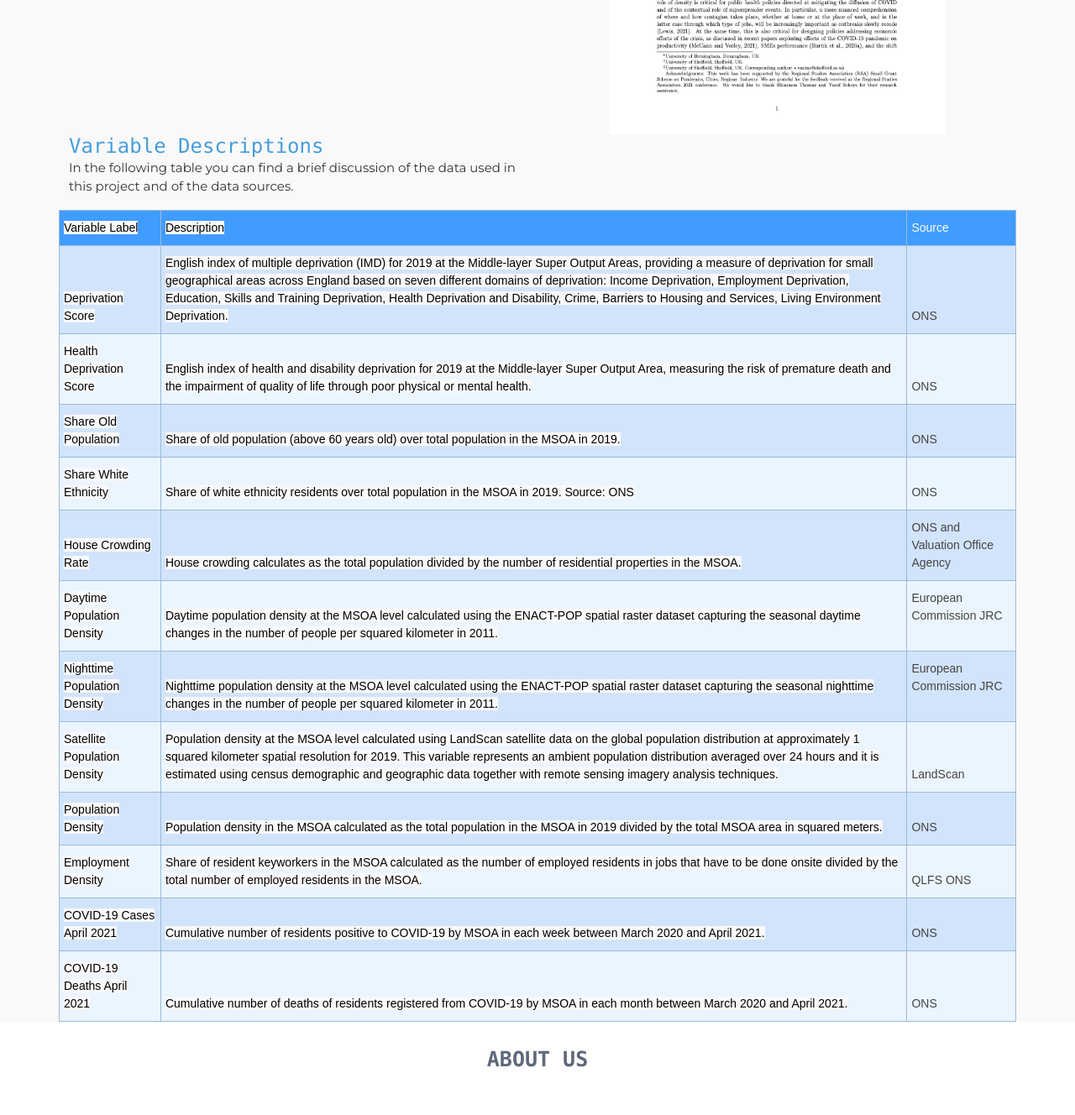
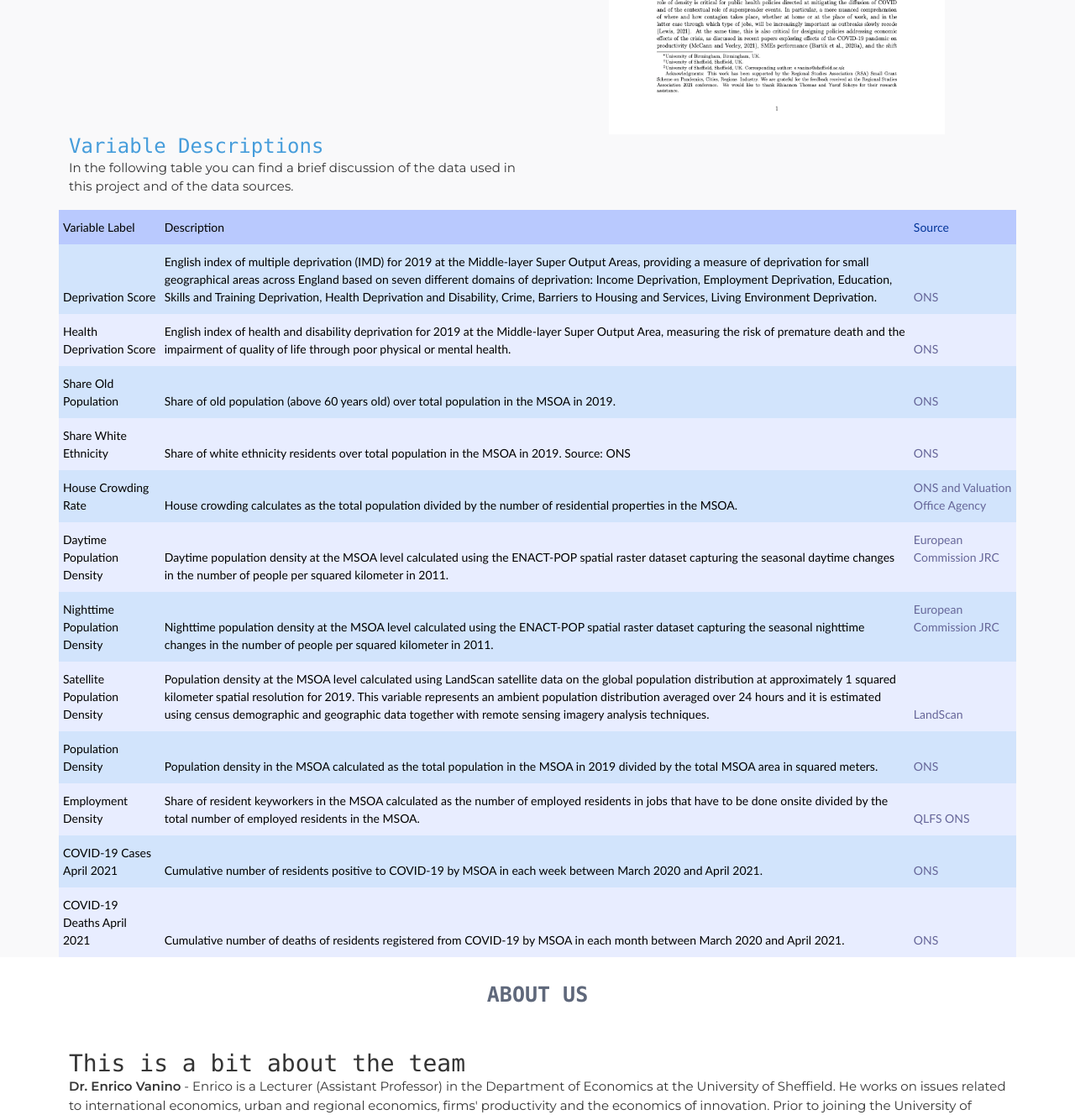
Before and after one commit to Quotennial/sheffield_mapping_frontend, a PHP site: page / in a window 1280 px wide. Shown: the part 3378-4706 px from the top of the page at 84% size. Run offline with PHP 8.4, Linux system fonts and the light colour scheme.

Commit message:
formatting

```diff
--- a/index.php
+++ b/index.php
@@ -233,17 +233,18 @@
 
           <style type="text/css">
             .tg {
+              border: none;
               border-collapse: collapse;
-              border-color: #9ABAD9;
+              border-color: #aabcfe;
               border-spacing: 0;
             }
 
             .tg td {
-              background-color: #EBF5FF;
-              border-color: #9ABAD9;
+              background-color: #e8edff;
+              border-color: #aabcfe;
               border-style: solid;
-              border-width: 1px;
-              color: #444;
+              border-width: 0px;
+              color: #669;
               font-family: Arial, sans-serif;
               font-size: 14px;
               overflow: hidden;
@@ -252,11 +253,11 @@
             }
 
             .tg th {
-              background-color: #409cff;
-              border-color: #9ABAD9;
+              background-color: #b9c9fe;
+              border-color: #aabcfe;
               border-style: solid;
-              border-width: 1px;
-              color: #fff;
+              border-width: 0px;
+              color: #039;
               font-family: Arial, sans-serif;
               font-size: 14px;
               font-weight: normal;
@@ -265,24 +266,32 @@
               word-break: normal;
             }
 
-            .tg .tg-hmp3 {
+            .tg .tg-34ux {
               background-color: #D2E4FC;
+              font-family: "Trebuchet MS", Helvetica, sans-serif !important;
+              ;
+              text-align: left;
+              vertical-align: bottom
+            }
+
+            .tg .tg-2nc7 {
+              font-family: "Trebuchet MS", Helvetica, sans-serif !important;
+              ;
+              text-align: left;
+              vertical-align: bottom
+            }
+
+            .tg .tg-wz43 {
+              background-color: #D2E4FC;
+              font-family: "Trebuchet MS", Helvetica, sans-serif !important;
+              ;
               text-align: left;
               vertical-align: top
             }
 
-            .tg .tg-7zrl {
-              text-align: left;
-              vertical-align: bottom
-            }
-
-            .tg .tg-f0ep {
-              background-color: #D2E4FC;
-              text-align: left;
-              vertical-align: bottom
-            }
-
-            .tg .tg-0lax {
+            .tg .tg-zef7 {
+              font-family: "Trebuchet MS", Helvetica, sans-serif !important;
+              ;
               text-align: left;
               vertical-align: top
             }
@@ -290,71 +299,71 @@
           <table class="tg">
             <thead>
               <tr>
-                <th class="tg-7zrl"><span style="font-weight:normal;color:#000;background-color:#F9F9FA">Variable Label</span></th>
-                <th class="tg-7zrl"><span style="font-weight:normal;color:#000;background-color:#F9F9FA">Description</span></th>
-                <th class="tg-7zrl">Source</th>
+                <th class="tg-2nc7"><span style="font-weight:normal;color:#000">Variable Label</span></th>
+                <th class="tg-2nc7"><span style="font-weight:normal;color:#000">Description</span></th>
+                <th class="tg-2nc7">Source</th>
               </tr>
             </thead>
             <tbody>
               <tr>
-                <td class="tg-f0ep"><span style="font-weight:normal;color:#000;background-color:#F9F9FA">Deprivation Score</span></td>
-                <td class="tg-f0ep"><span style="font-weight:normal;color:#000;background-color:#F9F9FA">English index of multiple deprivation (IMD) for 2019 at the Middle-layer Super Output Areas, providing a measure of deprivation for small geographical areas across England based on seven different domains of deprivation: Income Deprivation, Employment Deprivation, Education, Skills and Training Deprivation, Health Deprivation and Disability, Crime, Barriers to Housing and Services, Living Environment Deprivation.</span></td>
-                <td class="tg-f0ep">ONS</td>
+                <td class="tg-34ux"><span style="font-weight:normal;color:#000">Deprivation Score</span></td>
+                <td class="tg-34ux"><span style="font-weight:normal;color:#000">English index of multiple deprivation (IMD) for 2019 at the Middle-layer Super Output Areas, providing a measure of deprivation for small geographical areas across England based on seven different domains of deprivation: Income Deprivation, Employment Deprivation, Education, Skills and Training Deprivation, Health Deprivation and Disability, Crime, Barriers to Housing and Services, Living Environment Deprivation.</span></td>
+                <td class="tg-34ux">ONS</td>
               </tr>
               <tr>
-                <td class="tg-7zrl"><span style="font-weight:normal;color:#000;background-color:#F9F9FA">Health Deprivation Score</span></td>
-                <td class="tg-7zrl"><span style="font-weight:normal;color:#000;background-color:#F9F9FA">English index of health and disability deprivation for 2019 at the Middle-layer Super Output Area, measuring the risk of premature death and the impairment of quality of life through poor physical or mental health.</span></td>
-                <td class="tg-7zrl">ONS</td>
+                <td class="tg-2nc7"><span style="font-weight:normal;color:#000">Health Deprivation Score</span></td>
+                <td class="tg-2nc7"><span style="font-weight:normal;color:#000">English index of health and disability deprivation for 2019 at the Middle-layer Super Output Area, measuring the risk of premature death and the impairment of quality of life through poor physical or mental health.</span></td>
+                <td class="tg-2nc7">ONS</td>
               </tr>
               <tr>
-                <td class="tg-f0ep"><span style="font-weight:normal;color:#000;background-color:#F9F9FA">Share Old Population</span></td>
-                <td class="tg-f0ep"><span style="font-weight:normal;color:#000;background-color:#F9F9FA">Share of old population (above 60 years old) over total population in the MSOA in 2019.</span></td>
-                <td class="tg-f0ep">ONS</td>
+                <td class="tg-34ux"><span style="font-weight:normal;color:#000">Share Old Population</span></td>
+                <td class="tg-34ux"><span style="font-weight:normal;color:#000">Share of old population (above 60 years old) over total population in the MSOA in 2019.</span></td>
+                <td class="tg-34ux">ONS</td>
               </tr>
               <tr>
-                <td class="tg-7zrl"><span style="font-weight:normal;color:#000;background-color:#F9F9FA">Share White Ethnicity</span></td>
-                <td class="tg-7zrl"><span style="font-weight:normal;color:#000;background-color:#F9F9FA">Share of white ethnicity residents over total population in the MSOA in 2019. Source: ONS</span></td>
-                <td class="tg-7zrl">ONS</td>
+                <td class="tg-2nc7"><span style="font-weight:normal;color:#000">Share White Ethnicity</span></td>
+                <td class="tg-2nc7"><span style="font-weight:normal;color:#000">Share of white ethnicity residents over total population in the MSOA in 2019. Source: ONS</span></td>
+                <td class="tg-2nc7">ONS</td>
               </tr>
               <tr>
-                <td class="tg-f0ep"><span style="font-weight:normal;color:#000;background-color:#F9F9FA">House Crowding Rate</span></td>
-                <td class="tg-f0ep"><span style="font-weight:normal;color:#000;background-color:#F9F9FA">House crowding calculates as the total population divided by the number of residential properties in the MSOA.</span></td>
-                <td class="tg-hmp3">ONS and Valuation Office Agency</td>
+                <td class="tg-34ux"><span style="font-weight:normal;color:#000">House Crowding Rate</span></td>
+                <td class="tg-34ux"><span style="font-weight:normal;color:#000">House crowding calculates as the total population divided by the number of residential properties in the MSOA.</span></td>
+                <td class="tg-wz43">ONS and Valuation Office Agency</td>
               </tr>
               <tr>
-                <td class="tg-7zrl"><span style="font-weight:normal;color:#000;background-color:#F9F9FA">Daytime Population Density</span></td>
-                <td class="tg-7zrl"><span style="font-weight:normal;color:#000;background-color:#F9F9FA">Daytime population density at the MSOA level calculated using the ENACT-POP spatial raster dataset capturing the seasonal daytime changes in the number of people per squared kilometer in 2011.</span></td>
-                <td class="tg-0lax">European Commission JRC</td>
+                <td class="tg-2nc7"><span style="font-weight:normal;color:#000">Daytime Population Density</span></td>
+                <td class="tg-2nc7"><span style="font-weight:normal;color:#000">Daytime population density at the MSOA level calculated using the ENACT-POP spatial raster dataset capturing the seasonal daytime changes in the number of people per squared kilometer in 2011.</span></td>
+                <td class="tg-zef7">European Commission JRC</td>
               </tr>
               <tr>
-                <td class="tg-f0ep"><span style="font-weight:normal;color:#000;background-color:#F9F9FA">Nighttime Population Density</span></td>
-                <td class="tg-f0ep"><span style="font-weight:normal;color:#000;background-color:#F9F9FA">Nighttime population density at the MSOA level calculated using the ENACT-POP spatial raster dataset capturing the seasonal nighttime changes in the number of people per squared kilometer in 2011.</span></td>
-                <td class="tg-hmp3">European Commission JRC</td>
+                <td class="tg-34ux"><span style="font-weight:normal;color:#000">Nighttime Population Density</span></td>
+                <td class="tg-34ux"><span style="font-weight:normal;color:#000">Nighttime population density at the MSOA level calculated using the ENACT-POP spatial raster dataset capturing the seasonal nighttime changes in the number of people per squared kilometer in 2011.</span></td>
+                <td class="tg-wz43">European Commission JRC</td>
               </tr>
               <tr>
-                <td class="tg-7zrl"><span style="font-weight:normal;color:#000;background-color:#F9F9FA">Satellite Population Density</span></td>
-                <td class="tg-7zrl"><span style="font-weight:normal;color:#000;background-color:#F9F9FA">Population density at the MSOA level calculated using LandScan satellite data on the global population distribution at approximately 1 squared kilometer spatial resolution for 2019. This variable represents an ambient population distribution averaged over 24 hours and it is estimated using census demographic and geographic data together with remote sensing imagery analysis techniques.</span></td>
-                <td class="tg-7zrl">LandScan</td>
+                <td class="tg-2nc7"><span style="font-weight:normal;color:#000">Satellite Population Density</span></td>
+                <td class="tg-2nc7"><span style="font-weight:normal;color:#000">Population density at the MSOA level calculated using LandScan satellite data on the global population distribution at approximately 1 squared kilometer spatial resolution for 2019. This variable represents an ambient population distribution averaged over 24 hours and it is estimated using census demographic and geographic data together with remote sensing imagery analysis techniques.</span></td>
+                <td class="tg-2nc7">LandScan</td>
               </tr>
               <tr>
-                <td class="tg-f0ep"><span style="font-weight:normal;color:#000;background-color:#F9F9FA">Population Density</span></td>
-                <td class="tg-f0ep"><span style="font-weight:normal;color:#000;background-color:#F9F9FA">Population density in the MSOA calculated as the total population in the MSOA in 2019 divided by the total MSOA area in squared meters.</span></td>
-                <td class="tg-f0ep">ONS</td>
+                <td class="tg-34ux"><span style="font-weight:normal;color:#000">Population Density</span></td>
+                <td class="tg-34ux"><span style="font-weight:normal;color:#000">Population density in the MSOA calculated as the total population in the MSOA in 2019 divided by the total MSOA area in squared meters.</span></td>
+                <td class="tg-34ux">ONS</td>
               </tr>
               <tr>
-                <td class="tg-7zrl"><span style="font-weight:normal;color:#000;background-color:#F9F9FA">Employment Density</span></td>
-                <td class="tg-7zrl"><span style="font-weight:normal;color:#000;background-color:#F9F9FA">Share of resident keyworkers in the MSOA calculated as the number of employed residents in jobs that have to be done onsite divided by the total number of employed residents in the MSOA.</span></td>
-                <td class="tg-7zrl">QLFS ONS</td>
+                <td class="tg-2nc7"><span style="font-weight:normal;color:#000">Employment Density</span></td>
+                <td class="tg-2nc7"><span style="font-weight:normal;color:#000">Share of resident keyworkers in the MSOA calculated as the number of employed residents in jobs that have to be done onsite divided by the total number of employed residents in the MSOA.</span></td>
+                <td class="tg-2nc7">QLFS ONS</td>
               </tr>
               <tr>
-                <td class="tg-f0ep"><span style="font-weight:normal;color:#000;background-color:#F9F9FA">COVID-19 Cases April 2021</span></td>
-                <td class="tg-f0ep"><span style="font-weight:normal;color:#000;background-color:#F9F9FA">Cumulative number of residents positive to COVID-19 by MSOA in each week between March 2020 and April 2021.</span></td>
-                <td class="tg-f0ep">ONS</td>
+                <td class="tg-34ux"><span style="font-weight:normal;color:#000">COVID-19 Cases April 2021</span></td>
+                <td class="tg-34ux"><span style="font-weight:normal;color:#000">Cumulative number of residents positive to COVID-19 by MSOA in each week between March 2020 and April 2021.</span></td>
+                <td class="tg-34ux">ONS</td>
               </tr>
               <tr>
-                <td class="tg-7zrl"><span style="font-weight:normal;color:#000;background-color:#F9F9FA">COVID-19 Deaths April 2021</span></td>
-                <td class="tg-7zrl"><span style="font-weight:normal;color:#000;background-color:#F9F9FA">Cumulative number of deaths of residents registered from COVID-19 by MSOA in each month between March 2020 and April 2021.</span></td>
-                <td class="tg-7zrl">ONS</td>
+                <td class="tg-2nc7"><span style="font-weight:normal;color:#000">COVID-19 Deaths April 2021</span></td>
+                <td class="tg-2nc7"><span style="font-weight:normal;color:#000">Cumulative number of deaths of residents registered from COVID-19 by MSOA in each month between March 2020 and April 2021.</span></td>
+                <td class="tg-2nc7">ONS</td>
               </tr>
             </tbody>
           </table>
@@ -371,10 +380,6 @@
           <h2>About Us</h2>
         </div>
         <div class="row">
-          <div class="col-lg-6">
-            <img src="assets/img/about.png" class="img-fluid" alt="">
-          </div>
-          <div class="col-lg-6 pt-4 pt-lg-0 content">
           <h3>This is a bit about the team</h3>
           <p>
             <b>Dr. Enrico Vanino</b> - Enrico is a Lecturer (Assistant Professor) in the Department of Economics at the University of Sheffield. He works on issues related to international economics, urban and regional economics, firms' productivity and the economics of innovation. Prior to joining the University of Sheffield, he worked as a Fellow in Economic Geography at the London School of Economics.
@@ -388,7 +393,6 @@
           <p>
             This research project has been developed thanks to the useful assistance of Rhiannon Thomas in preparing the satellite imaging data, and Yusuf Sohoye for the development of the mapping tool and of this website.
           </p>
-          </div>
         </div>
 
       </div>
```
Lines whose indentation alone changed are shown as unchanged.
